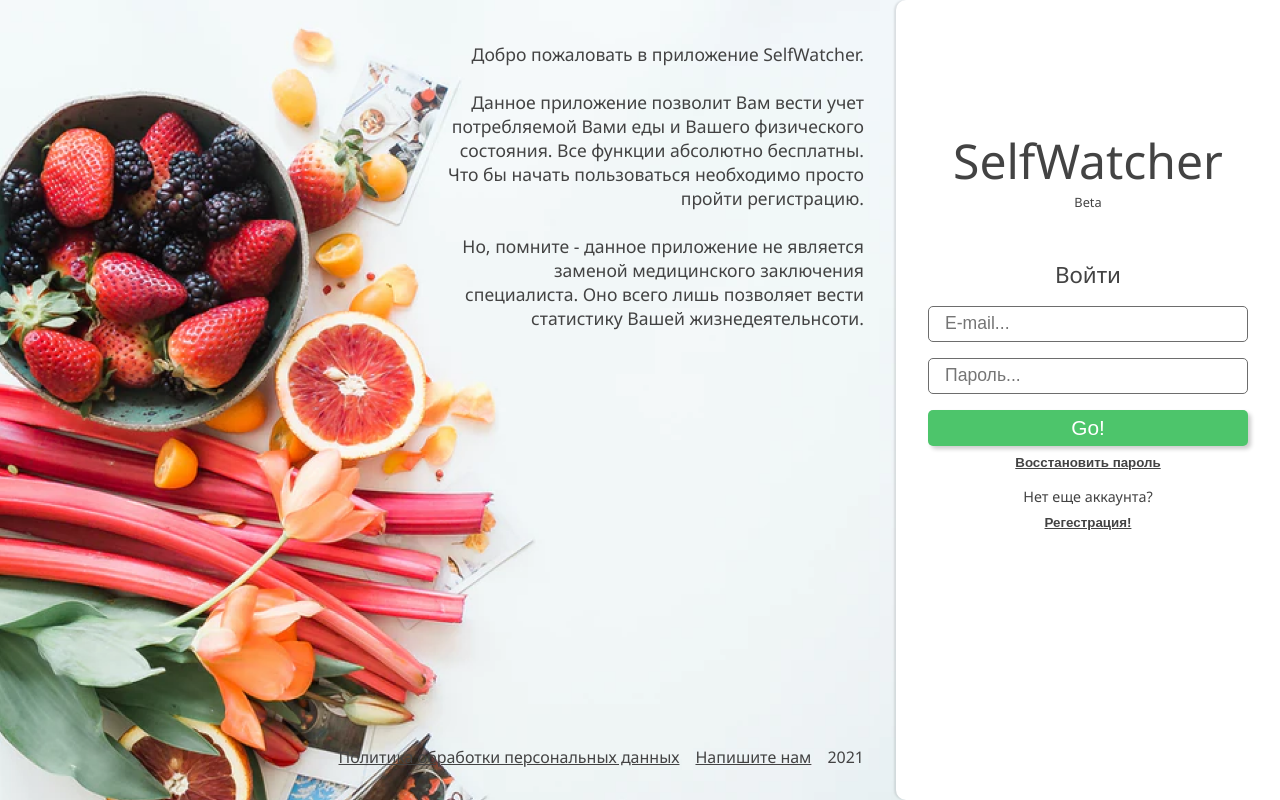
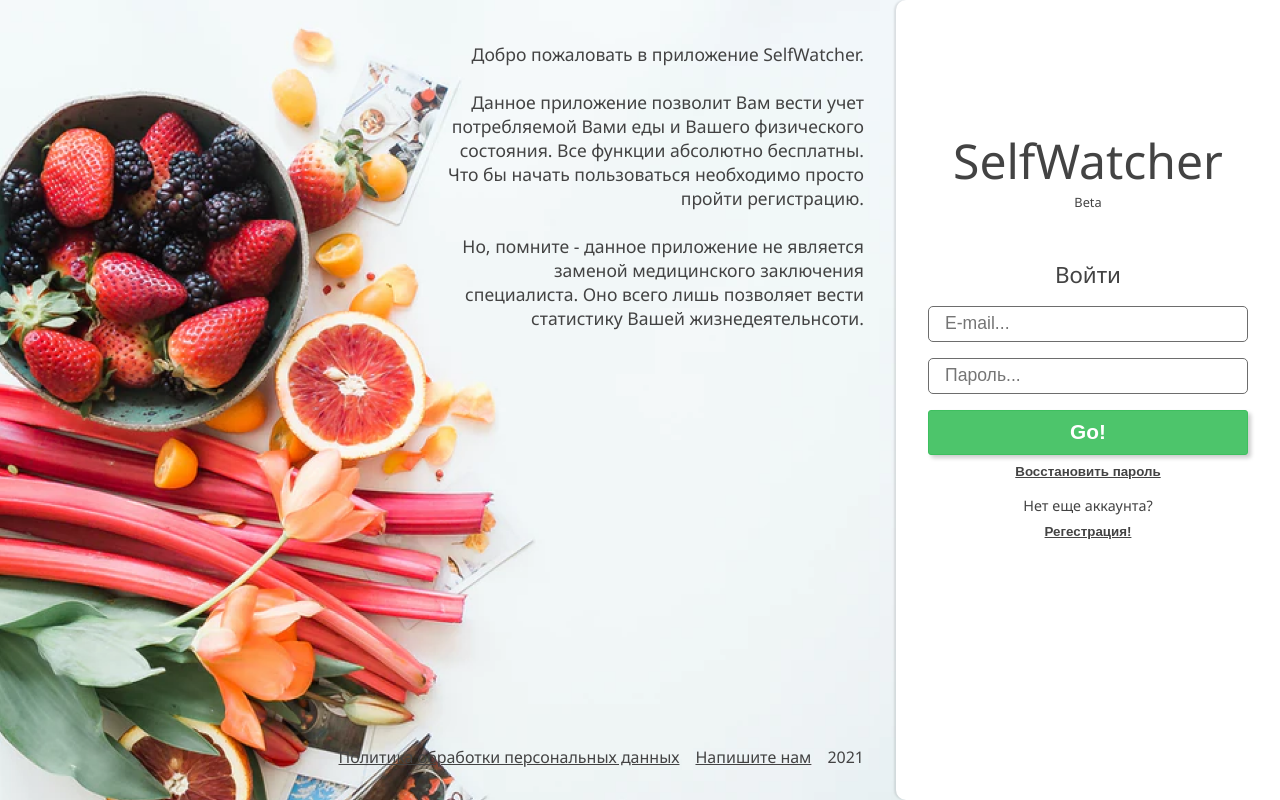
Before and after one commit to Turngait/swatcher_client_ts, a React (Create React App) app: page / in a window 1280 px wide. Built offline with nearby package versions, Linux system fonts and the light colour scheme.

Commit message:
Add animation on buttons

```diff
--- a/package.json
+++ b/package.json
@@ -1,6 +1,6 @@
 {
   "name": "client",
-  "version": "0.7.3",
+  "version": "0.7.5",
   "private": true,
   "dependencies": {
     "@testing-library/jest-dom": "^5.11.4",
--- a/src/components/controls/Button/index.scss
+++ b/src/components/controls/Button/index.scss
@@ -2,14 +2,27 @@
 
 .button {
   border: none;
-  border-radius: 5px;
+  border-radius: 3px;
   background-color: $green;
   color: $white;
-  padding: 0.4rem 1rem;
+  padding: 0.6rem 1rem;
+  border: 1px solid darken($green, 4%);
   box-sizing: border-box;
   font-size: 1.3rem;
+  // box-shadow: 0px 2px 0 darken($green, 5%), 1px 3px 4px darken($green, 2%);
   box-shadow: 3px 3px 4px rgba(0, 0, 0, 0.2);
   cursor: pointer;
+  font-weight: 900;
+  transition: all 150ms linear;
+
+  &:hover {
+    background: darken($dark-green, 1.5%);
+    box-shadow: 1px 1px 2px rgba(#fff, .2);
+    border: 1px solid rgba(#000, .05);
+    // color: lighten($green, 18%);
+    text-shadow: -1px -1px 0 darken($dark-green, 9.5%);
+    transition: all 250ms linear;
+  }
 }
 
 .largeBtn {
--- a/src/components/controls/Button/index.tsx
+++ b/src/components/controls/Button/index.tsx
@@ -6,7 +6,7 @@ import './index.scss';
 
 const Button: React.FC<IButtonProps> = ({title, onClick, size}) => {
   return (
-    <button type="button" className={`button ${size}`} onClick={onClick}>{title}</button>
+    <button type="button" className={`button ${size}`} onClick={onClick}><span>{title}</span></button>
   )
 }
 
```
